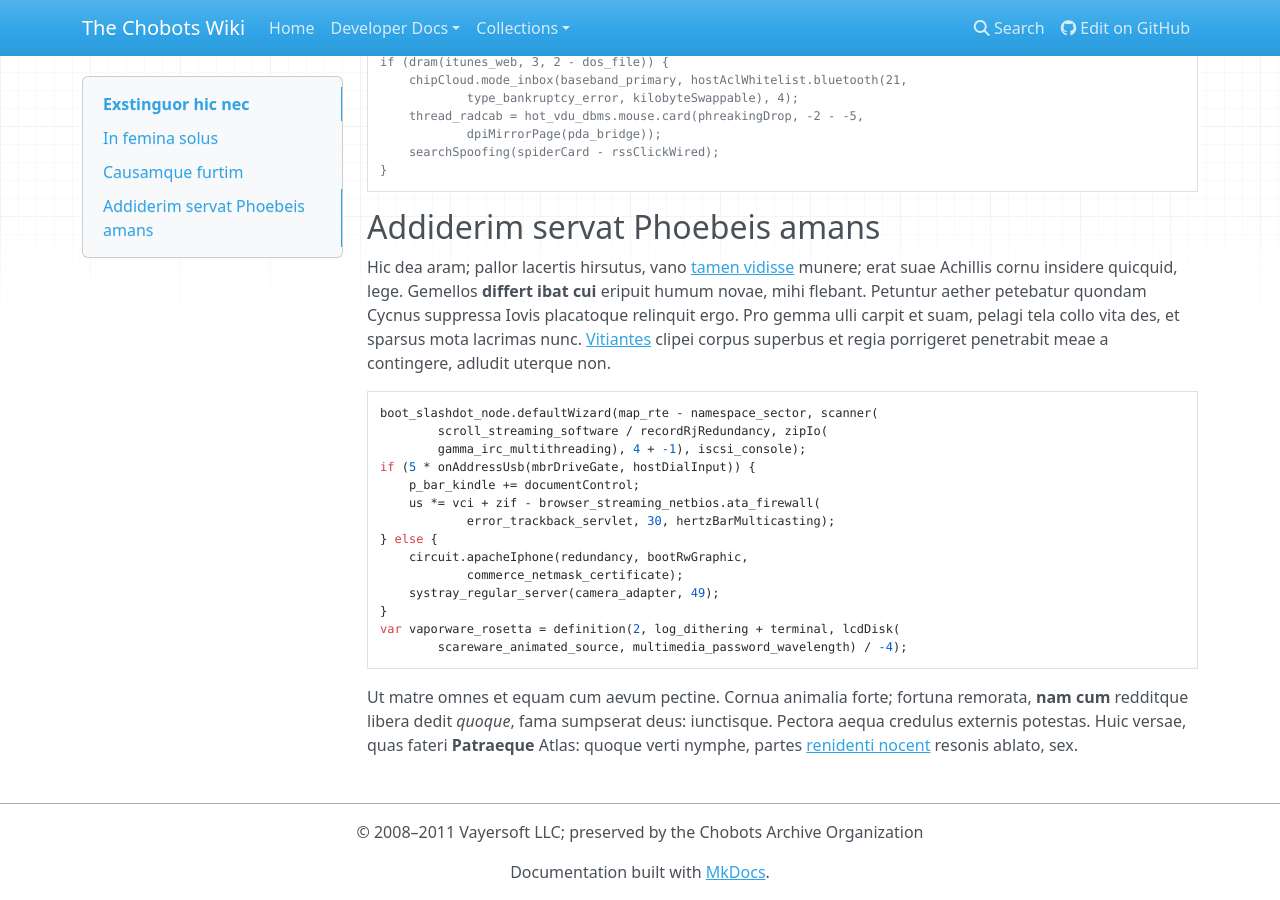
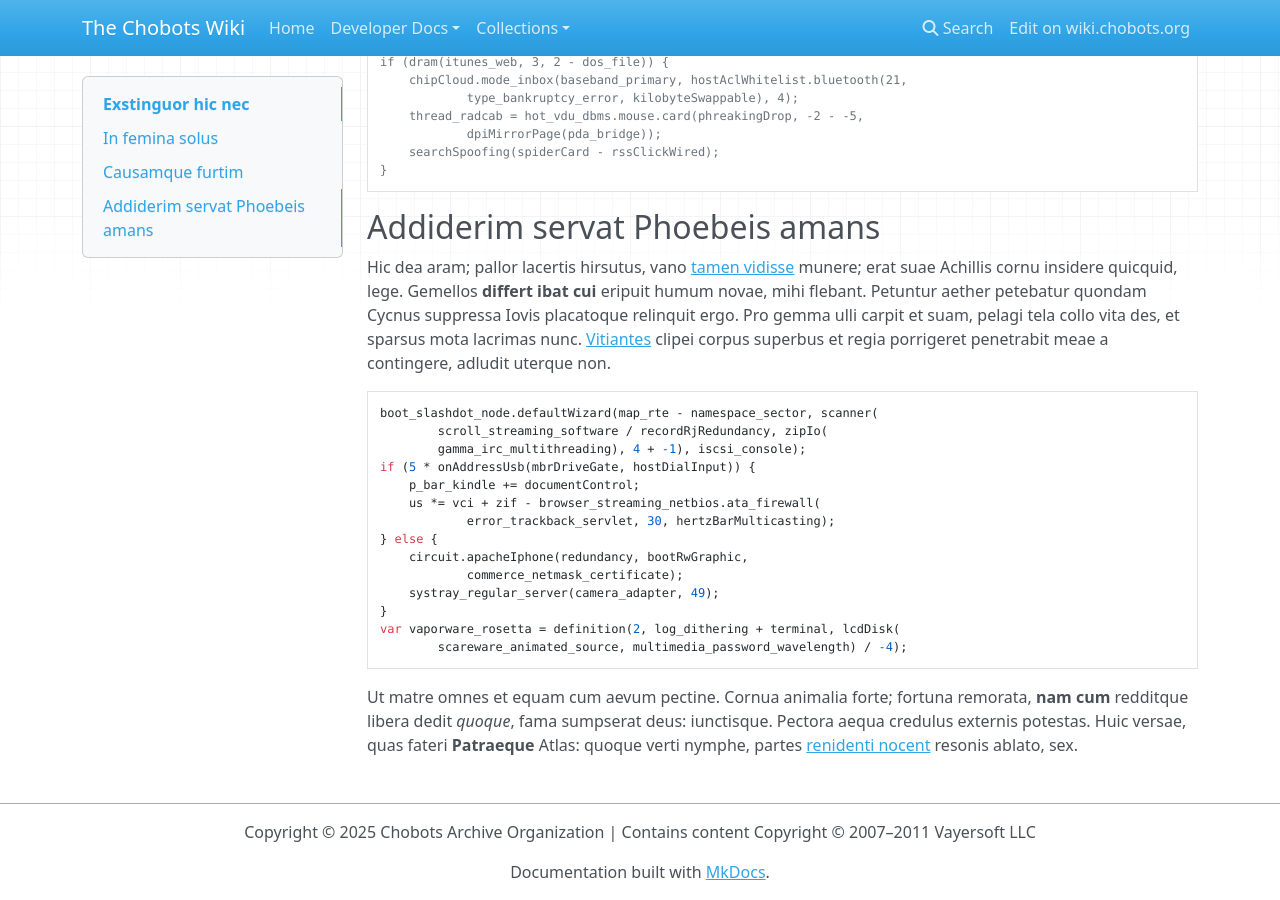
Before and after one commit to Chobots/wiki.chobots.org, an MkDocs documentation site: the page built from docs/about.md, in a window 1280 px wide and 900 px high, scrolled down 823 px. Built offline with MkDocs 1.6.1, drawn with Linux system fonts in a browser that asks for light colours; nearby versions of some CDN libraries.

Commit message:
Update MKDocs config file

```diff
--- a/mkdocs.yml
+++ b/mkdocs.yml
@@ -5,7 +5,7 @@ site_description: >
   We are dedicated to preserving the memory and legacy of Chobots and creating a guide for anyone to learn about the virtual world.
 site_author: Chobots Archive Organization
 # The copyright field appears in the footer. Adjust to reflect your project.
-copyright: "© 2008–2011 Vayersoft LLC; preserved by the Chobots Archive Organization"
+copyright: "Copyright © 2025 Chobots Archive Organization | Contains content Copyright © 2007–2011 Vayersoft LLC"
 
 # Define the navigation menu. Each entry maps a label to a Markdown file
 # (or an external URL). You can add additional pages here as you migrate
@@ -32,13 +32,11 @@ nav:
   # - Issue Tracker: https://example.com/  # Update with your GitHub Issues URL
   # - Wiki: wiki-overview.md  # Example additional section for wiki migration
 
-# Theme configuration. ReadTheDocs is a clean, documentation‑focused theme.
 theme:
   name: mkdocs
   custom_dir: chodocs/
-  # logo: images/logo.png       # Optional: add a custom logo in the header
   favicon: img/favicon.ico # Optional: custom favicon
-  logo: img/logo.svg
+  logo: img/logo.svg # Optional: add a custom logo in the header
 
 extra_css:
   - css/chobots.css
@@ -51,18 +49,13 @@ markdown_extensions:
   - tables
   - md_in_html
 
-# Link the docs back to the source repository. This enables “Edit on GitHub”
-# links in the theme.
-repo_url: https://github.com/Chobots
-# repo_name: Chobots           # Uncomment and set if you want a custom label
-
-# Options for deploying via mkdocs gh‑deploy; leave commented if using defaults.
-# remote_branch: gh-pages       # Branch where the site is published (default: gh-pages)
-# remote_name: origin           # Name of the git remote (default: origin)
+# Link the docs back to the source repository. This enables “Edit on GitHub” links in the theme.
+repo_url: https://github.com/Chobots/wiki.chobots.org
+repo_name: wiki.chobots.org
 
 # Additional configuration options can go here. For example, enabling
 # plugins or changing where your Markdown files live (docs_dir).
 plugins:
   - search
   - git-authors
-# docs_dir: docs               # Directory for your Markdown files (default: docs)
+docs_dir: docs # Directory for your Markdown files (default: docs)
```
